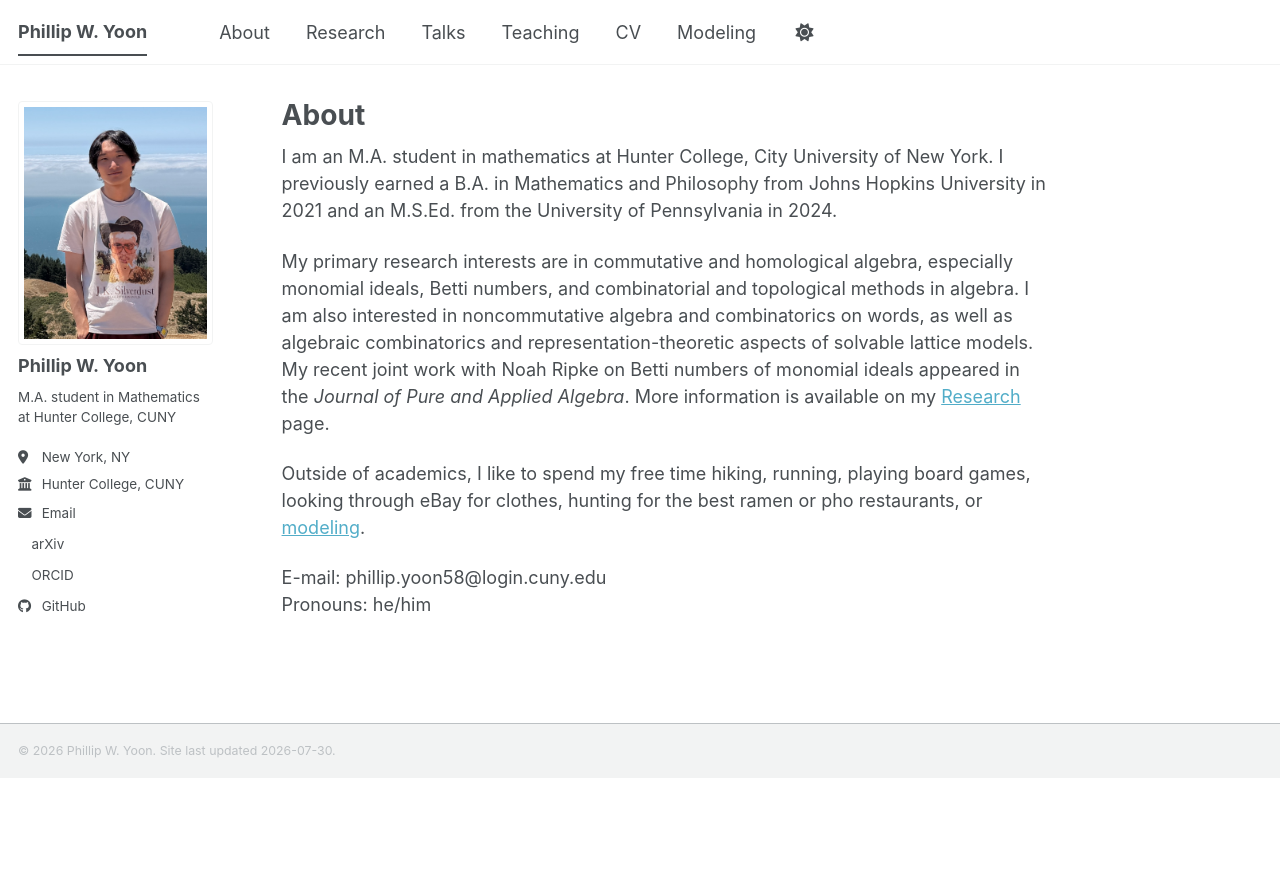
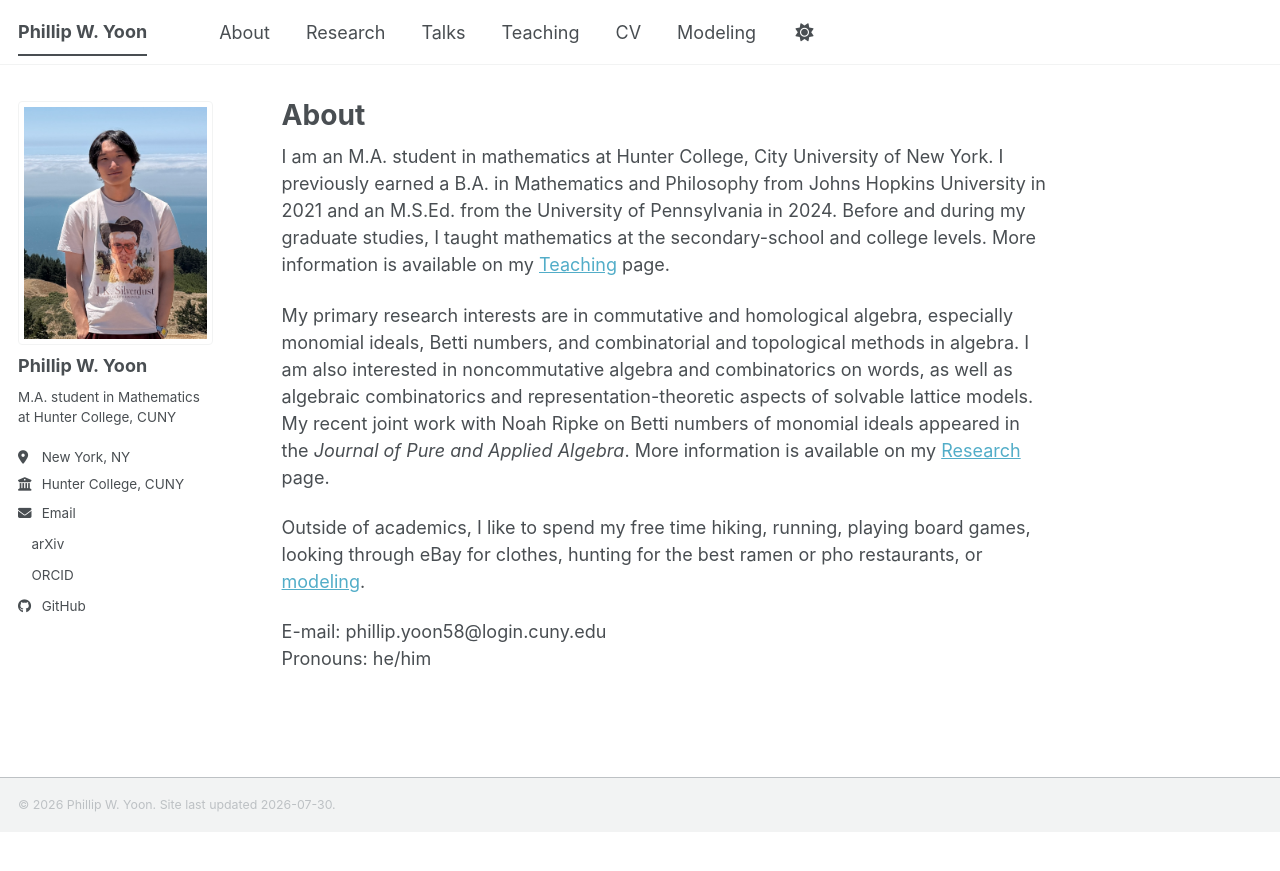
Before and after one commit to pwyoon/pwyoon.github.io, a Jekyll site: the page built from _pages/about.md, in a window 1280 px wide. Shown: the top 871 px of the page. Built offline with Jekyll 4.4.1, drawn with Linux system fonts in a browser that asks for light colours; a style sheet for code colours, icons or effects is not loaded.

Commit message:
Update about page with teaching experience details
Added information about teaching experience and a link to the Teaching page.

```diff
--- a/_pages/about.md
+++ b/_pages/about.md
@@ -8,7 +8,9 @@ redirect_from:
 ---
 
 I am an M.A. student in mathematics at Hunter College, City University
-of New York. I previously earned a B.A. in Mathematics and Philosophy from Johns Hopkins University in 2021 and an M.S.Ed. from the University of Pennsylvania in 2024.
+of New York. I previously earned a B.A. in Mathematics and Philosophy from Johns Hopkins University in 2021 and an M.S.Ed. from the University of Pennsylvania in 2024. Before and during my graduate studies, I taught mathematics at the
+secondary-school and college levels. More information is available on
+my [Teaching](/teaching/) page.
 
 My primary research interests are in commutative and
 homological algebra, especially monomial ideals, Betti numbers, and
```
